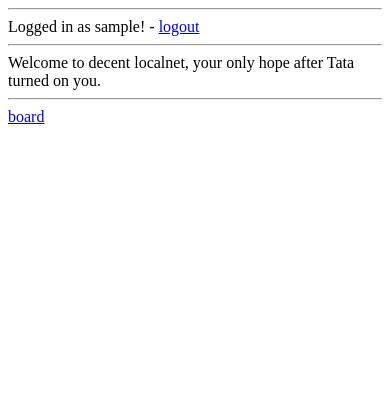
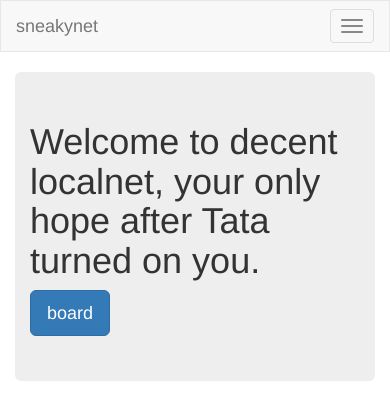
Before and after one commit to DecentLabs/sneakynet, a Flask app: page / in a window 390 px wide. Shown: the top 420 px of the page. Run offline with Flask 2, Linux system fonts and the light colour scheme; a user stored in the database is signed in; tables that the repository leaves empty hold one stand-in row (values such as "Sample post"); some libraries are stand-ins or nearby versions.

Commit message:
Added bootstrap & bootstra-material

```diff
--- /dev/null
+++ b/templates/_header.html
@@ -0,0 +1,9 @@
+
+    <link rel="stylesheet" type="text/css" href="//fonts.googleapis.com/css?family=Roboto:300,400,500,700">
+    <link rel="stylesheet" type="text/css" href="//fonts.googleapis.com/icon?family=Material+Icons">
+
+    <link rel="stylesheet" type="text/css" href="//maxcdn.bootstrapcdn.com/bootstrap/3.3.7/css/bootstrap.min.css">
+
+    <!-- Bootstrap Material Design -->
+    <link rel="stylesheet" type="text/css" href="node_modules/bootstrap-material-design/dist/css/bootstrap-material-design.css">
+    <link rel="stylesheet" type="text/css" href="node_modules/bootstrap-material-design/dist/css/ripples.min.css">
--- /dev/null
+++ b/templates/_nav.html
@@ -0,0 +1,25 @@
+<nav class="navbar navbar-default">
+  <div class="container-fluid">
+    <!-- Brand and toggle get grouped for better mobile display -->
+    <div class="navbar-header">
+      <button type="button" class="navbar-toggle collapsed" data-toggle="collapse" data-target="#bs-example-navbar-collapse-1" aria-expanded="false">
+        <span class="sr-only">Toggle navigation</span>
+        <span class="icon-bar"></span>
+        <span class="icon-bar"></span>
+        <span class="icon-bar"></span>
+      </button>
+      <a class="navbar-brand" href="/">sneakynet</a>
+    </div>
+    <div class="collapse navbar-collapse" id="bs-example-navbar-collapse-1">
+      <ul class="nav navbar-nav">
+        {% if current_user.is_authenticated %}
+            Logged in as {{ current_user.username }}! -
+            <li><a href="{{ url_for("logout") }}">logout</a></li>
+        {% else %}
+            <li><a href="{{ url_for("register") }}">register</a></li>
+            <li><a href="{{ url_for("login") }}">login</a></li>
+        {% endif %}
+      </ul>
+    </div>
+  </div>
+</nav>
--- a/templates/base.html
+++ b/templates/base.html
@@ -3,8 +3,16 @@
 <head>
     <meta charset="UTF-8">
     <title>{% block title %}{% endblock %}</title>
+
+    {% include '_header.html' %}
 </head>
+
 <body>
+
+    {% include '_nav.html' %}
+
+    <div class="container">
+
       {% with messages = get_flashed_messages() %}
           {% if messages %}
               <div id="messages">
@@ -14,16 +22,8 @@
               </div>
           {% endif %}
       {% endwith %}
-    <hr>
-    {% if current_user.is_authenticated %}
-        Logged in as {{ current_user.username }}! -
-        <a href="{{ url_for("logout") }}">logout</a>
-        <hr>
-    {% else %}
-        <a href="{{ url_for("register") }}">register</a>
-        <a href="{{ url_for("login") }}">login</a>
-        <hr>
-    {% endif %}
+
       {% block content %}{% endblock %}
+    </div>
 </body>
 </html>
--- a/templates/home.html
+++ b/templates/home.html
@@ -3,7 +3,8 @@
     Localnet:Home
 {% endblock %}
 {% block content %}
-    Welcome to decent localnet, your only hope after Tata turned on you.
-    <hr>
-    <a href="{{ url_for("board_home") }}">board</a>
+    <div class="jumbotron">
+      <h1>Welcome to decent localnet, your only hope after Tata turned on you.</h1>
+      <p><a href="{{ url_for("board_home") }}" class="btn btn-primary btn-lg">board</a></p>
+    </div>
 {% endblock %}
```
Also changed, not shown: package.json (added, +22 -0 lines), templates/login.html (+37 -8 lines), templates/register.html (+34 -6 lines), 1 other file. Lines whose indentation alone changed are shown as unchanged.
